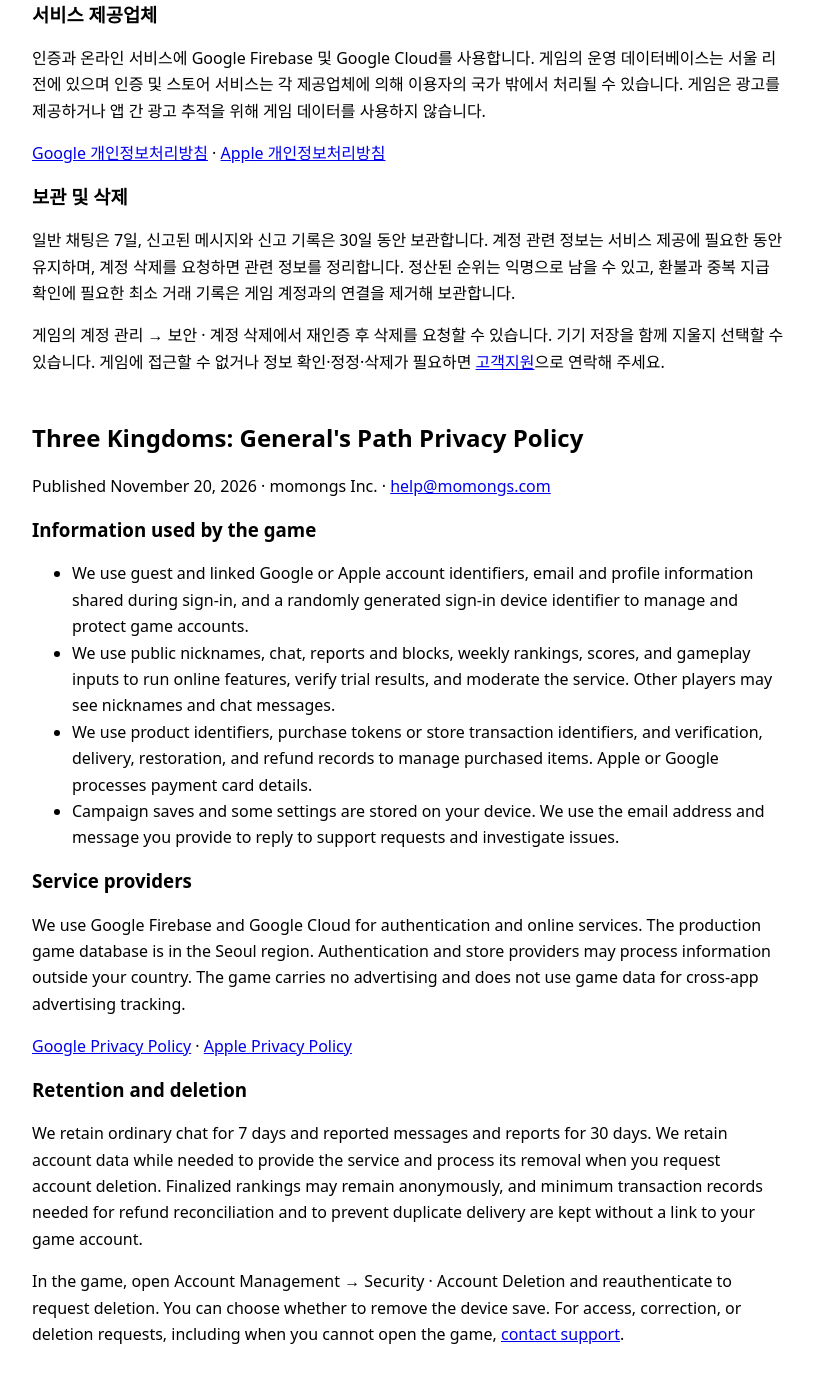
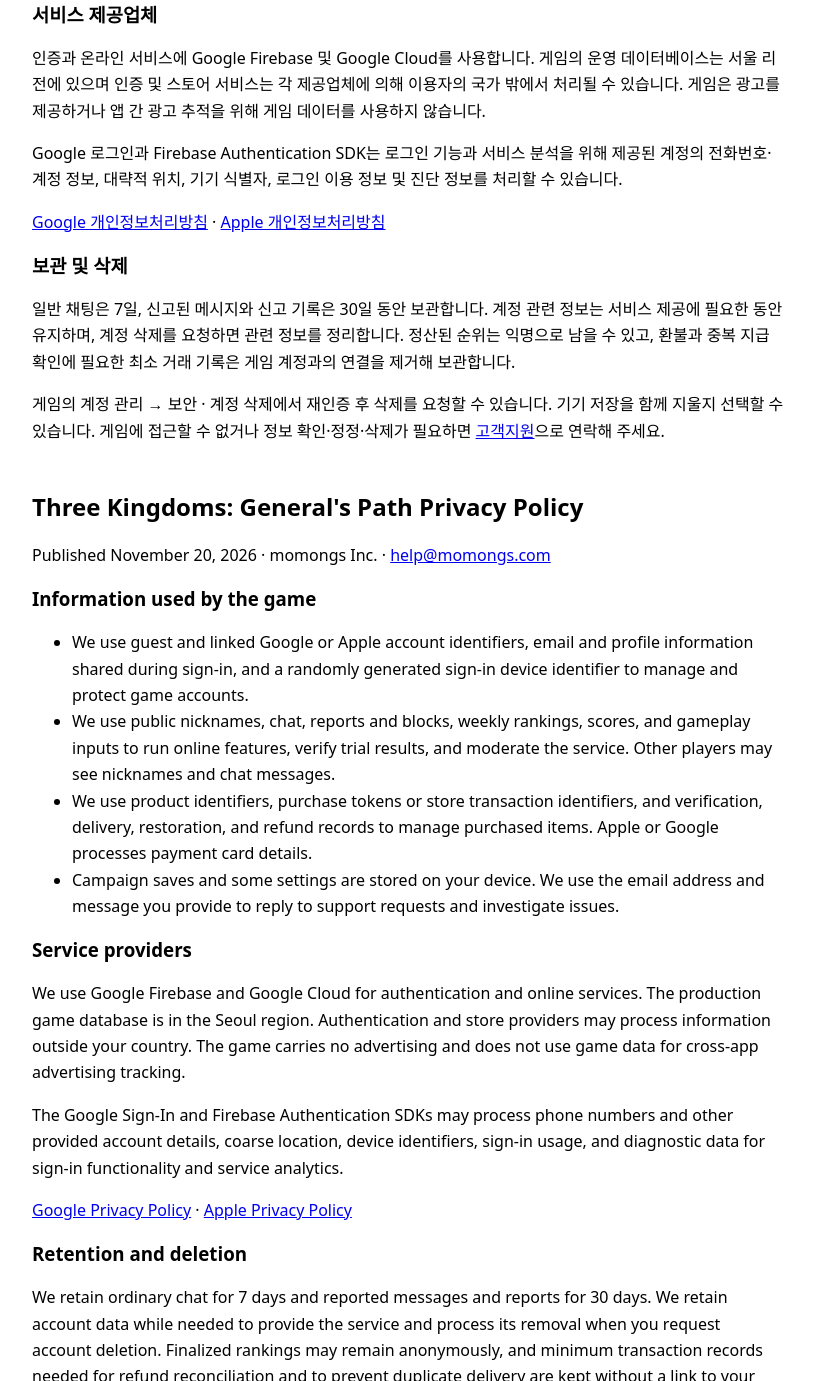
Before and after one commit to ytkim-snow/momongs-policies, a plain HTML site: page sam50/index.html in a window 1280 px wide. Shown: the part 548-1929 px from the top of the page, without its empty margins (232-1046 px from the left). Drawn offline with Linux system fonts and the light colour scheme.

Commit message:
Document Firebase and Google Sign-In SDK data

```diff
--- a/sam50/index.html
+++ b/sam50/index.html
@@ -27,6 +27,7 @@
       </ul>
       <h3>서비스 제공업체</h3>
       <p>인증과 온라인 서비스에 Google Firebase 및 Google Cloud를 사용합니다. 게임의 운영 데이터베이스는 서울 리전에 있으며 인증 및 스토어 서비스는 각 제공업체에 의해 이용자의 국가 밖에서 처리될 수 있습니다. 게임은 광고를 제공하거나 앱 간 광고 추적을 위해 게임 데이터를 사용하지 않습니다.</p>
+      <p>Google 로그인과 Firebase Authentication SDK는 로그인 기능과 서비스 분석을 위해 제공된 계정의 전화번호·계정 정보, 대략적 위치, 기기 식별자, 로그인 이용 정보 및 진단 정보를 처리할 수 있습니다.</p>
       <p><a href="https://policies.google.com/privacy">Google 개인정보처리방침</a> · <a href="https://www.apple.com/legal/privacy/">Apple 개인정보처리방침</a></p>
       <h3>보관 및 삭제</h3>
       <p>일반 채팅은 7일, 신고된 메시지와 신고 기록은 30일 동안 보관합니다. 계정 관련 정보는 서비스 제공에 필요한 동안 유지하며, 계정 삭제를 요청하면 관련 정보를 정리합니다. 정산된 순위는 익명으로 남을 수 있고, 환불과 중복 지급 확인에 필요한 최소 거래 기록은 게임 계정과의 연결을 제거해 보관합니다.</p>
@@ -44,6 +45,7 @@
       </ul>
       <h3>Service providers</h3>
       <p>We use Google Firebase and Google Cloud for authentication and online services. The production game database is in the Seoul region. Authentication and store providers may process information outside your country. The game carries no advertising and does not use game data for cross-app advertising tracking.</p>
+      <p>The Google Sign-In and Firebase Authentication SDKs may process phone numbers and other provided account details, coarse location, device identifiers, sign-in usage, and diagnostic data for sign-in functionality and service analytics.</p>
       <p><a href="https://policies.google.com/privacy">Google Privacy Policy</a> · <a href="https://www.apple.com/legal/privacy/">Apple Privacy Policy</a></p>
       <h3>Retention and deletion</h3>
       <p>We retain ordinary chat for 7 days and reported messages and reports for 30 days. We retain account data while needed to provide the service and process its removal when you request account deletion. Finalized rankings may remain anonymously, and minimum transaction records needed for refund reconciliation and to prevent duplicate delivery are kept without a link to your game account.</p>
```
